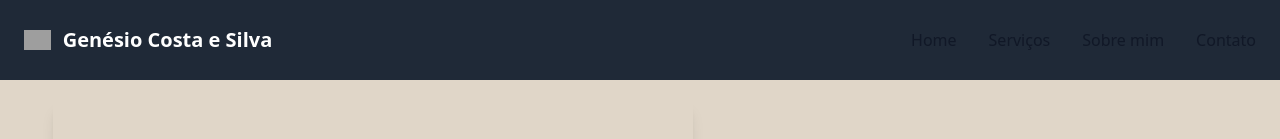
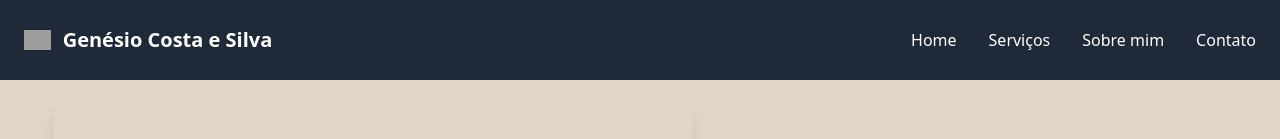
Before and after one commit to 8harrison/about-page-example, a Next.js app: page / in a window 1280 px wide. Shown: the top 139 px of the page. Built offline with nearby package versions, Linux system fonts and the light colour scheme; grey boxes are pictures that could not be loaded.

Commit message:
ajuste no layout do navbar

```diff
--- a/src/styles/header.module.scss
+++ b/src/styles/header.module.scss
@@ -41,13 +41,13 @@
                 py-2
                 px-3
                 md:p-0
-                text-gray-900
+
                 rounded
 
                 md:hover:bg-transparent
                 md:border-0
                 md:hover:text-blue-700
-                dark:text-white
+                text-white
                 md:dark:hover:text-blue-500
                 hover:bg-gray-700
                 hover:text-white
```
